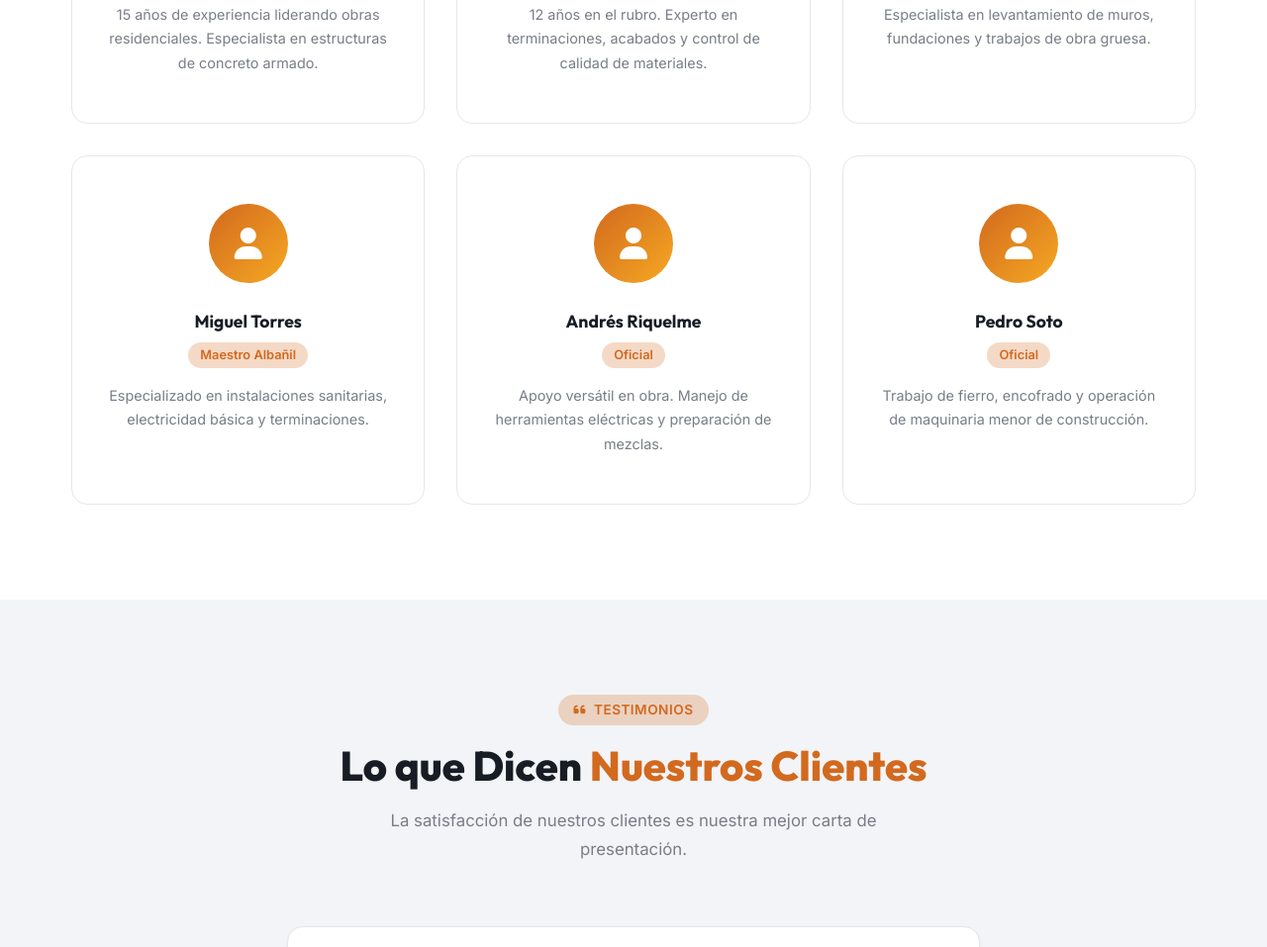
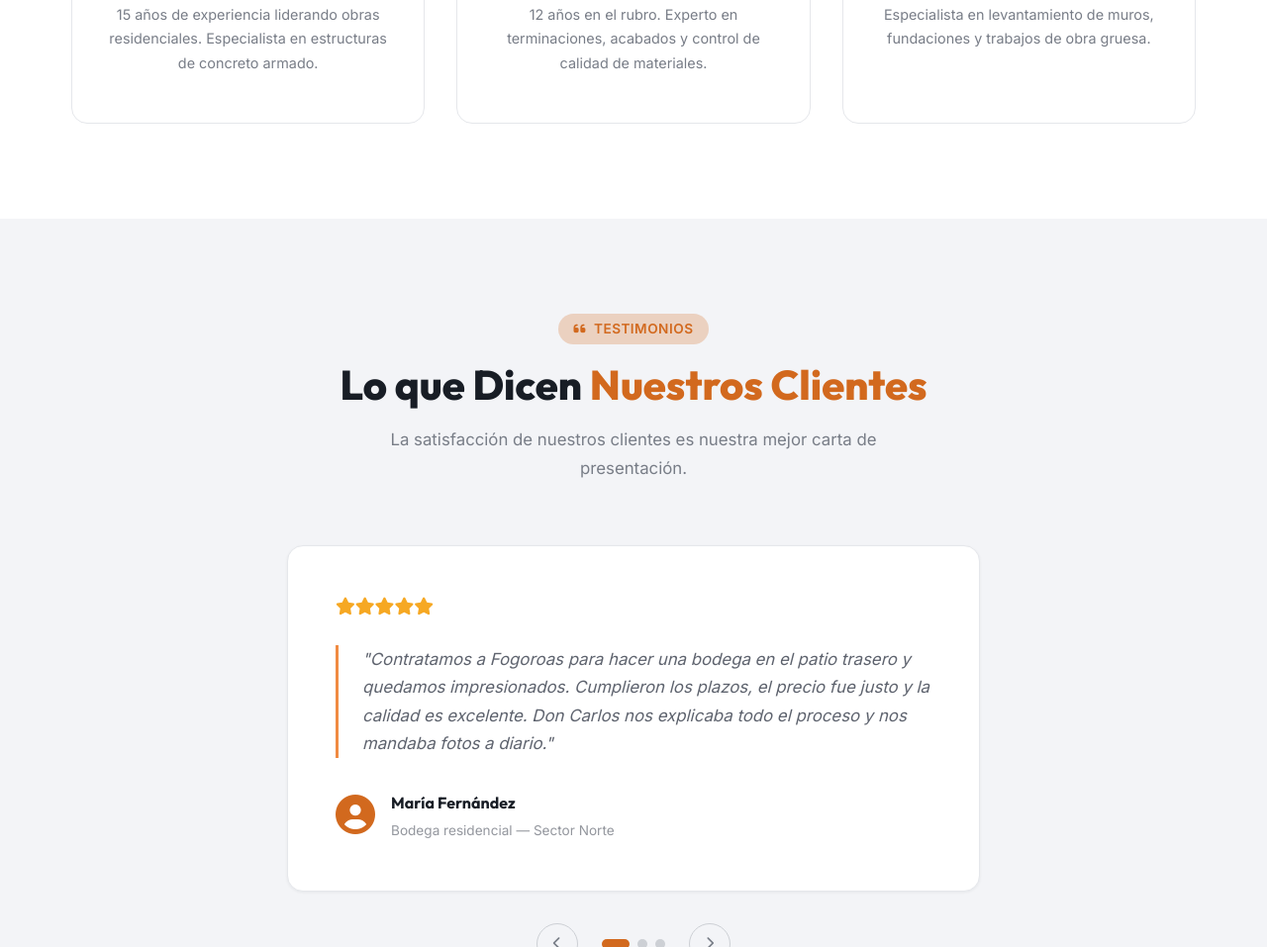
Before and after one commit to MagnaFox/Fogoroas_Construct, a plain HTML site: page index.html in a window 1280 px wide. Shown: the part 5646-6603 px from the top of the page at 99% size. Drawn offline with Linux system fonts and the light colour scheme.

Commit message:
Actual Team

```diff
--- a/index.html
+++ b/index.html
@@ -458,30 +458,6 @@
                     <span class="team-role">Maestro Albañil</span>
                     <p>Especialista en levantamiento de muros, fundaciones y trabajos de obra gruesa.</p>
                 </div>
-                <div class="team-card" data-animate>
-                    <div class="team-avatar">
-                        <i class="fas fa-user"></i>
-                    </div>
-                    <h3>Miguel Torres</h3>
-                    <span class="team-role">Maestro Albañil</span>
-                    <p>Especializado en instalaciones sanitarias, electricidad básica y terminaciones.</p>
-                </div>
-                <div class="team-card" data-animate>
-                    <div class="team-avatar">
-                        <i class="fas fa-user"></i>
-                    </div>
-                    <h3>Andrés Riquelme</h3>
-                    <span class="team-role">Oficial</span>
-                    <p>Apoyo versátil en obra. Manejo de herramientas eléctricas y preparación de mezclas.</p>
-                </div>
-                <div class="team-card" data-animate>
-                    <div class="team-avatar">
-                        <i class="fas fa-user"></i>
-                    </div>
-                    <h3>Pedro Soto</h3>
-                    <span class="team-role">Oficial</span>
-                    <p>Trabajo de fierro, encofrado y operación de maquinaria menor de construcción.</p>
-                </div>
             </div>
         </div>
     </section>
```
